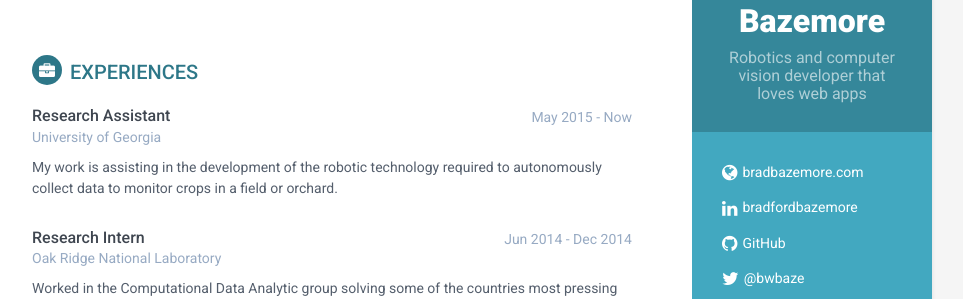
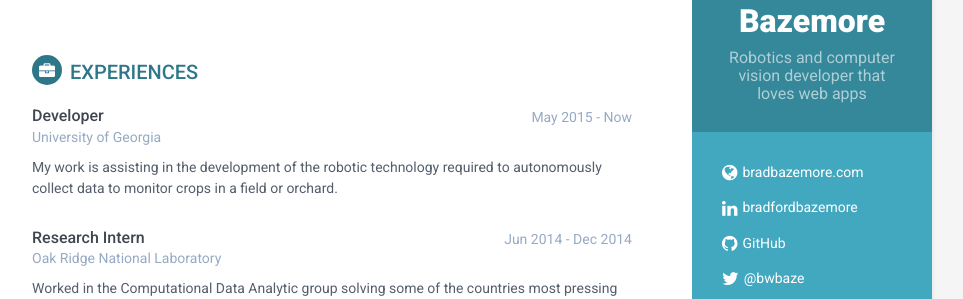
Before and after one commit to sonyccd/resume, a Jekyll site: the page built from index.html, in a window 1280 px wide. Shown: the part 206-505 px from the top of the page, without its empty margins (188-1151 px from the left). Built offline with Jekyll 4.4.1, drawn with Linux system fonts in a browser that asks for light colours; nearby versions of some CDN libraries.

Commit message:
Update _config.yml

```diff
--- a/_config.yml
+++ b/_config.yml
@@ -36,7 +36,7 @@
 #skill is made up of a name and level.
 
 experiences:
-  - name: "Research Assistant"
+  - name: "Developer"
     time: "May 2015 - Now"
     company: "University of Georgia"
     description: "My work is assisting in the development of the robotic technology required to autonomously
```
